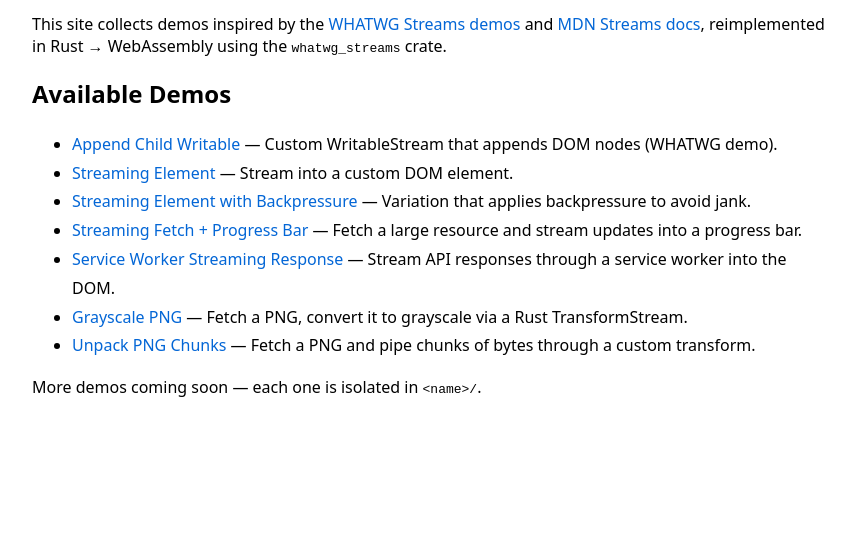
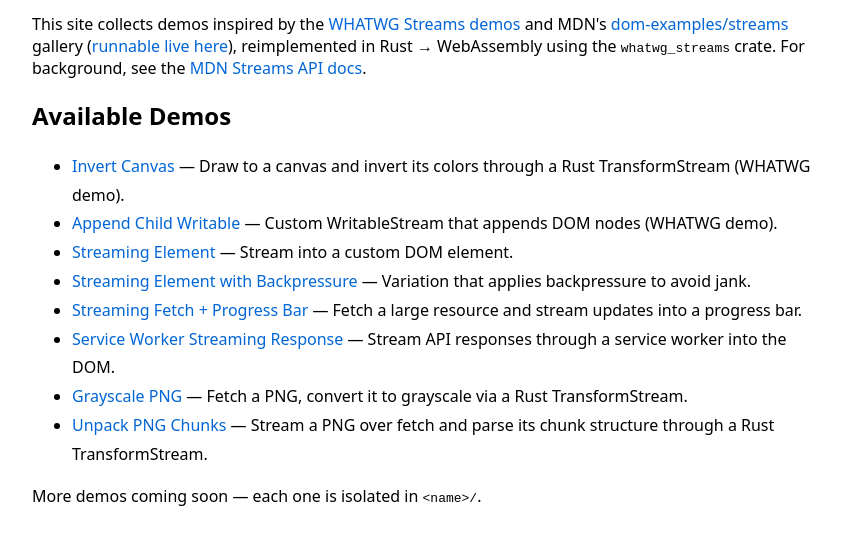
Before and after one commit to ifeanyi-ugwu/whatwg_streams_rs, a plain HTML site: page demos/wasm/index.html in a window 1280 px wide. Shown: the part 78-622 px from the top of the page, without its empty margins (0-855 px from the left). Drawn offline with Linux system fonts and the light colour scheme.

Commit message:
docs(demos): add README, build script, and upstream attribution
Adds a README and a build.sh that builds every demo with wasm-pack, and credits
the source galleries (WHATWG spec demos, the MDN dom-examples/streams repo and its
live demos, the MDN Streams API docs) on the landing page and in the README.

```diff
--- a/demos/wasm/index.html
+++ b/demos/wasm/index.html
@@ -29,19 +29,24 @@
     <p>
       This site collects demos inspired by the
       <a href="https://streams.spec.whatwg.org/">WHATWG Streams demos</a>
-      and
+      and MDN's
+      <a href="https://github.com/mdn/dom-examples/tree/main/streams"
+        >dom-examples/streams</a
+      >
+      gallery (<a href="https://mdn.github.io/dom-examples/streams/">runnable live here</a>),
+      reimplemented in Rust → WebAssembly using the
+      <code>whatwg_streams</code> crate. For background, see the
       <a href="https://developer.mozilla.org/en-US/docs/Web/API/Streams_API"
-        >MDN Streams docs</a
-      >, reimplemented in Rust → WebAssembly using the
-      <code>whatwg_streams</code> crate.
+        >MDN Streams API docs</a
+      >.
     </p>
 
     <h2>Available Demos</h2>
     <ul>
-      <!-- <li>
-        <a href="invert-canvas/index.html">Invert Canvas</a> — Load an image
-        into a canvas and invert its colors via a Rust TransformStream.
-      </li> -->
+      <li>
+        <a href="invert-canvas/index.html">Invert Canvas</a> — Draw to a canvas
+        and invert its colors through a Rust TransformStream (WHATWG demo).
+      </li>
       <li>
         <a href="append-child/index.html">Append Child Writable</a> — Custom
         WritableStream that appends DOM nodes (WHATWG demo).
@@ -73,8 +78,8 @@
         convert it to grayscale via a Rust TransformStream.
       </li>
       <li>
-        <a href="png-chunks/index.html">Unpack PNG Chunks</a> — Fetch a PNG and
-        pipe chunks of bytes through a custom transform.
+        <a href="png-chunks/index.html">Unpack PNG Chunks</a> — Stream a PNG over
+        fetch and parse its chunk structure through a Rust TransformStream.
       </li>
     </ul>
 
```
Also changed, not shown: 2 other files.
